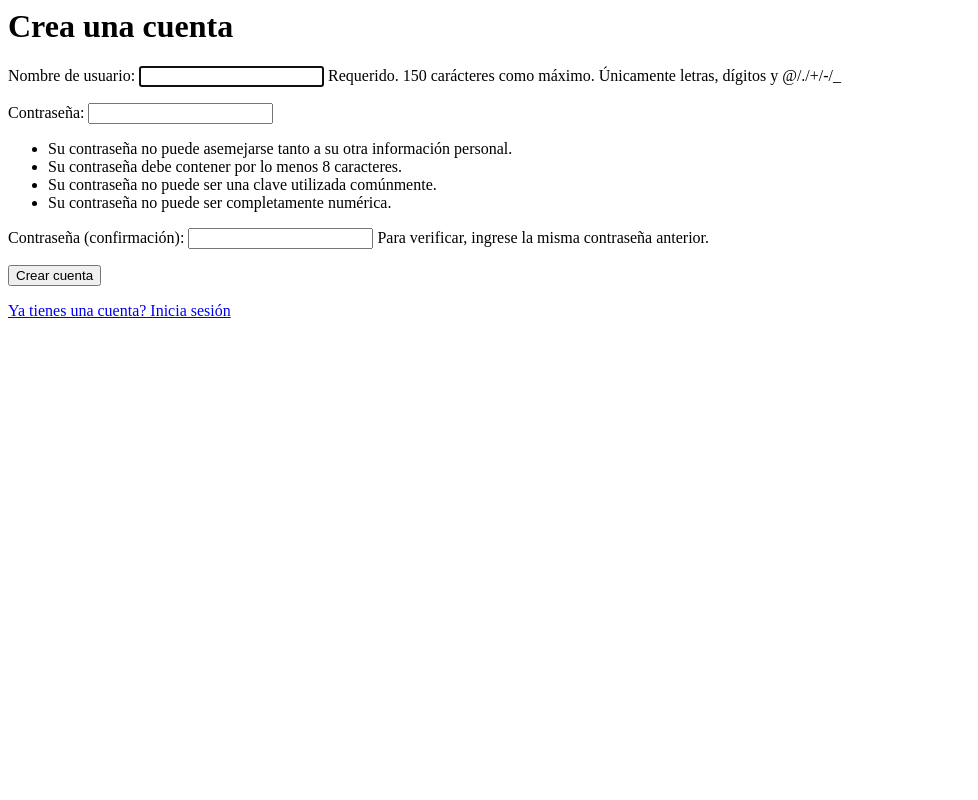
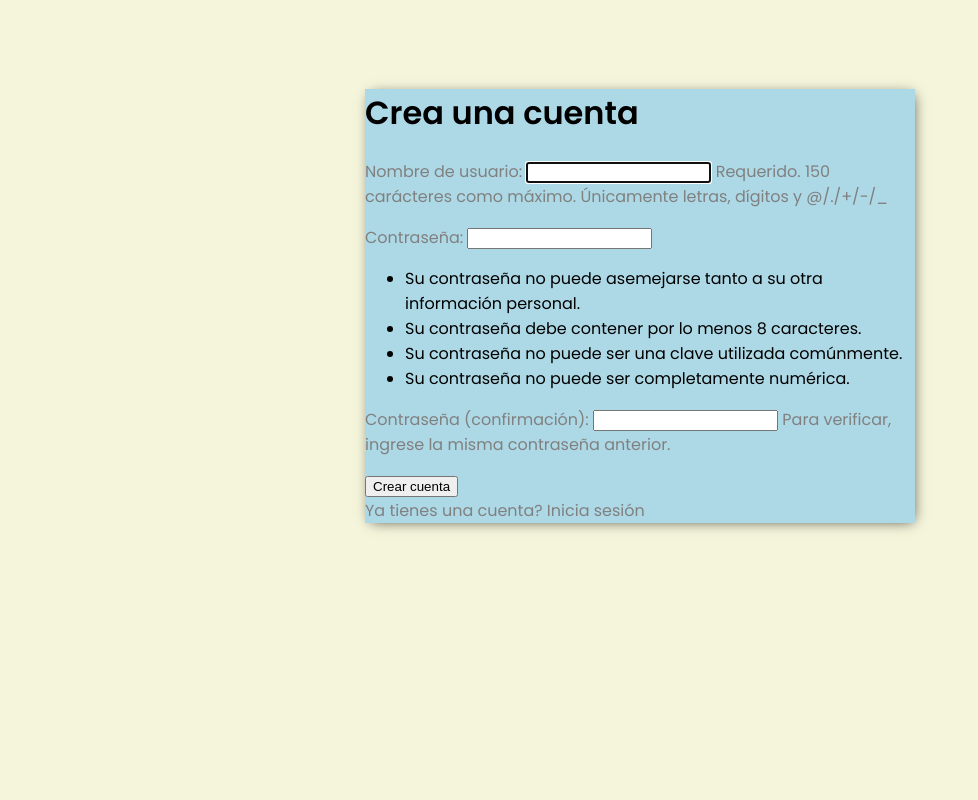
Before and after one commit to Ander0907/CursoPythonDjango, a Django app: page /create-account/ in a window 1280 px wide. Shown: the whole page, without its empty margins (0-978 px from the left). Run offline with Django 5.2, Linux system fonts and the light colour scheme.

Commit message:
Se agrega barra de busqueda y estilos para las plantillas

```diff
--- a/project/base/templates/base/create_account.html
+++ b/project/base/templates/base/create_account.html
@@ -1,3 +1,6 @@
+{% extends 'index.html' %}
+{% block content %}
+
 <h1>Crea una cuenta</h1>
 
 <form action="" method="post">
@@ -7,3 +10,5 @@
 </form>
 
 <a href="{% url 'login' %}">Ya tienes una cuenta? Inicia sesión</a>
+
+{% endblock content %}
--- a/project/base/templates/base/login.html
+++ b/project/base/templates/base/login.html
@@ -1,3 +1,5 @@
+{% extends 'index.html' %}
+{% block content %}
 <h1>Ingresar</h1>
 
 <form action="" method="post">
@@ -7,3 +9,5 @@
 </form>
 
 <p>¿No tienes una cuenta? <a href="{% url 'create-account' %}">Registrate</a></p>
+
+{% endblock content %}
--- a/project/base/templates/base/work_item_confirm.html
+++ b/project/base/templates/base/work_item_confirm.html
@@ -1,3 +1,6 @@
+{% extends 'index.html' %}
+{% block content %}
+
 <a href="{% url 'pendings' %}">Volver</a>
 
 <form action="" method="post">
@@ -5,3 +8,5 @@
     <p>¿Estás seguro de eliminar la tarea: "{{work_item}}"?</p>
     <input type="submit" value="Si">
 </form>
+
+{% endblock content %}
--- a/project/base/templates/base/work_item_form.html
+++ b/project/base/templates/base/work_item_form.html
@@ -1,3 +1,5 @@
+{% extends 'index.html' %}
+{% block content %}
 <h1>Formulario de tareas</h1>
 <a href="{% url 'pendings'%}">Volver</a>
 
@@ -6,3 +8,5 @@
     {{ form.as_p }}
     <input type="submit" value="Enviar">
 </form>
+
+{% endblock content %}
--- a/project/base/templates/index.html
+++ b/project/base/templates/index.html
@@ -0,0 +1,52 @@
+<!DOCTYPE html>
+<html lang="es">
+<head>
+    <meta charset="UTF-8">
+    <meta name="viewport" content="width=device-width, initial-scale=1.0">
+    <link rel="preconnect" href="https://fonts.googleapis.com">
+<link rel="preconnect" href="https://fonts.gstatic.com" crossorigin>
+<link href="https://fonts.googleapis.com/css2?family=Poppins:ital,wght@0,100;0,200;0,300;0,400;0,500;0,600;0,700;0,800;0,900;1,100;1,200;1,300;1,400;1,500;1,600;1,700;1,800;1,900&display=swap" rel="stylesheet">
+    <title>Lista de tareas</title>
+    <style>
+        body {
+            font-family: "Poppins", serif;
+            background-color: beige;
+            padding-top: 60px;
+        }
+
+        .container {
+            max-width: 550px;
+            margin: auto;
+            background-color: lightblue;
+            -webkit-box-shadow: 2px 2px 13px -4px rgba(0,0,0,0.75);
+        }
+
+        h1, h2, h3, h4, h5, h6 {
+            font-weight: 600;
+        }
+
+        a, p {
+            color: gray;
+            text-decoration: none;
+        }
+
+        .top-space {
+            display: flex;
+            justify-content: space-between;
+            color: white;
+            padding: 10px;
+            border-radius: 5px 5px 0 0;
+            background: linear-gradient(90deg, rgb(13, 144, 196) 0%, rgb(32, 146, 190) 50%, rgba(184, 161, 161, 0) 100%);
+        }
+
+        .top-space a {
+            color: white;
+        }
+    </style>
+<body>
+    <div class="container">
+        {% block content %}
+        {% endblock content %}
+    </div>
+</body>
+</html>
--- a/project/base/views.py
+++ b/project/base/views.py
@@ -43,6 +43,11 @@ class ListPending(LoginRequiredMixin, ListView):
         context = super().get_context_data(**kwarg)
         context['work_items'] = context['work_items'].filter(user= self.request.user)
         context['count'] = context['work_items'].filter(completed=False).count()
+
+        search_input = self.request.GET.get('search') or ''
+        if search_input:
+            context['work_items'] = context['work_items'].filter(title__icontains=search_input)
+        context['search_input'] = search_input
         return context
 
 class DetailWorkItem(LoginRequiredMixin, DetailView):
```
Also changed, not shown: project/base/templates/base/work_items_list.html (+21 -5 lines), project/db.sqlite3.
